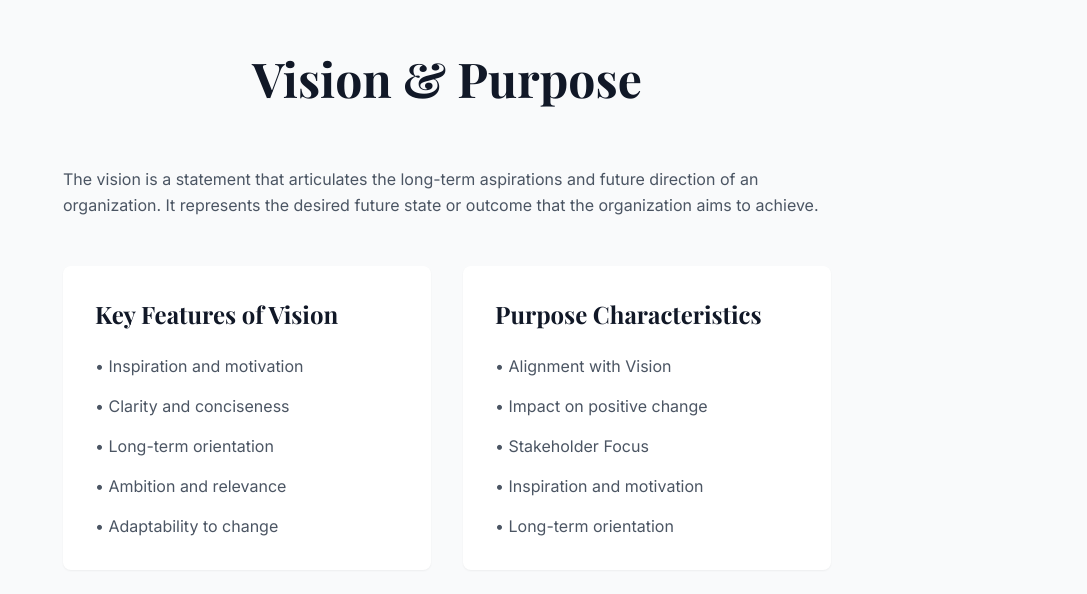
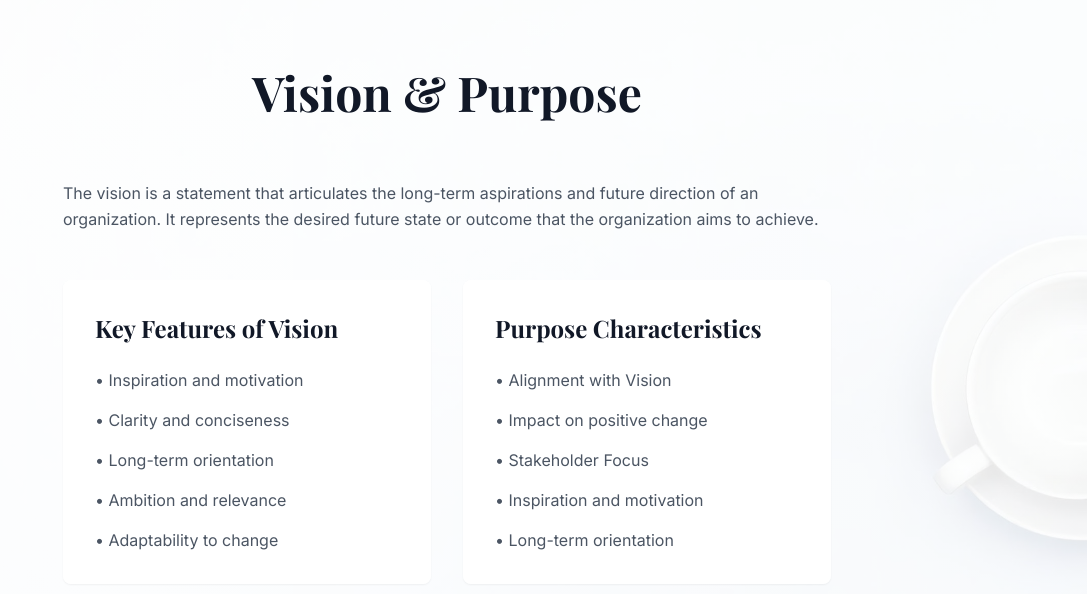
Before and after one commit to Gadelreal/learniverse-responsive, a React (Vite) app: page / in a window 1280 px wide. Shown: the part 2006-2600 px from the top of the page, without its empty margins (193-1280 px from the left). Built offline with nearby package versions, Linux system fonts and the light colour scheme.

Commit message:
Use image as background
Use a fullscreen image as the background for the Vision & Purpose section.

```diff
--- a/src/pages/Index.tsx
+++ b/src/pages/Index.tsx
@@ -72,8 +72,16 @@ const Index = () => {
       </section>
 
       {/* Vision Section */}
-      <section id="vision" className="py-32 bg-gray-50">
-        <div className="container mx-auto px-4">
+      <section id="vision" className="relative min-h-screen flex items-center py-32">
+        <div className="absolute inset-0 z-0">
+          <img
+            src="/lovable-uploads/f88c5c97-3e5b-40fd-bba2-eb75215e05d5.png"
+            alt="A minimalistic white background with a coffee cup"
+            className="w-full h-full object-cover"
+          />
+          <div className="absolute inset-0 bg-gradient-to-r from-white/90 to-white/50"></div>
+        </div>
+        <div className="relative z-10 container mx-auto px-4">
           <h2 className="font-playfair text-4xl md:text-5xl font-bold text-center mb-16 text-gray-900 opacity-0 translate-y-10 scroll-animate">
             Vision & Purpose
           </h2>
@@ -82,7 +90,7 @@ const Index = () => {
               The vision is a statement that articulates the long-term aspirations and future direction of an organization. It represents the desired future state or outcome that the organization aims to achieve.
             </p>
             <div className="grid grid-cols-1 md:grid-cols-2 gap-8">
-              <div className="bg-white p-8 rounded-lg opacity-0 translate-y-10 scroll-animate shadow-sm">
+              <div className="bg-white/90 backdrop-blur-sm p-8 rounded-lg opacity-0 translate-y-10 scroll-animate shadow-sm">
                 <h3 className="font-playfair text-2xl font-bold mb-6 text-gray-900">Key Features of Vision</h3>
                 <ul className="space-y-4 font-inter text-gray-600">
                   <li>• Inspiration and motivation</li>
@@ -92,7 +100,7 @@ const Index = () => {
                   <li>• Adaptability to change</li>
                 </ul>
               </div>
-              <div className="bg-white p-8 rounded-lg opacity-0 translate-y-10 scroll-animate shadow-sm">
+              <div className="bg-white/90 backdrop-blur-sm p-8 rounded-lg opacity-0 translate-y-10 scroll-animate shadow-sm">
                 <h3 className="font-playfair text-2xl font-bold mb-6 text-gray-900">Purpose Characteristics</h3>
                 <ul className="space-y-4 font-inter text-gray-600">
                   <li>• Alignment with Vision</li>
```
Also changed, not shown: public/lovable-uploads/f88c5c97-3e5b-40fd-bba2-eb75215e05d5.png (added).
